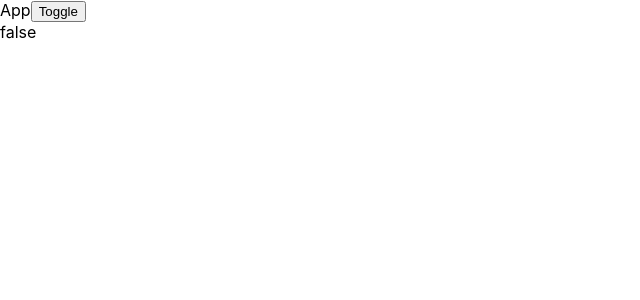
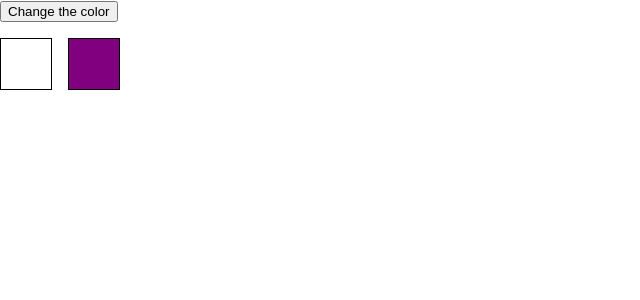
Before and after one commit to goravx/greatfrontend-Solution, a React (Create React App) app: page / in a window 1280 px wide. Shown: the top 300 px of the page, without its empty margins (0-640 px from the left). Built offline with nearby package versions, Linux system fonts and the light colour scheme.

Commit message:
use Previous

```diff
--- a/src/App.jsx
+++ b/src/App.jsx
@@ -1,18 +1,49 @@
-import useToggle from "./hooks/useToggle"
+import React, { useState } from "react";
+import usePrevious from "./hooks/usePrevious";
 
-export default function App(){
-    console.log('running app tag')
-    const{toggleHelper} = useToggle(false);
-    console.log("app is running..")
-    return (
-       <div className="App">
-        App
+function getRandomColor() {
+  const colorArr = ["green", "red", "purple", "violet", "pink"];
+  return colorArr[Math.floor(Math.random() * colorArr.length)];
+}
 
-        <button onClick={toggleHelper}>
-            Toggle
-        </button>
+const App = () => {
+  const [color, setColor] = useState(getRandomColor());
+  const previousColor = usePrevious(color);
 
-        {false?<div>True</div> :<div>false</div>}
-       </div>
-    )
-}
+  const handleClick = () => {
+    let newColor = getRandomColor();
+    while (newColor === color) {
+      newColor = getRandomColor();
+    }
+    setColor(newColor);
+  };
+
+  return (
+    <div>
+      <button onClick={handleClick}>Change the color</button>
+      <div
+        className="colors-cls"
+        style={{ display: "flex", gap: "1rem", marginTop: "1rem" }}
+      >
+        <div
+          style={{
+            backgroundColor: previousColor.current,
+            height: "50px",
+            width: "50px",
+            border: "1px solid #000",
+          }}
+        />
+        <div
+          style={{
+            backgroundColor: color,
+            height: "50px",
+            width: "50px",
+            border: "1px solid #000",
+          }}
+        />
+      </div>
+    </div>
+  );
+};
+
+export default App;
--- a/src/hooks/usePrevious.js
+++ b/src/hooks/usePrevious.js
@@ -1,13 +1,11 @@
-import {useEffect,useRef} from "react";
+import { useEffect, useRef } from "react";
 
+export default function usePrevious(value) {
+  const ref = useRef();
 
-export default function usePrevious(color){
-       const ref = useRef();
+  useEffect(() => {
+    ref.current = value;
+  }, [value]);
 
-
-       useEffect(()=>{
-          ref.current = color
-       },[color]);
-
-       return ref.current;
+  return ref;
 }
```
